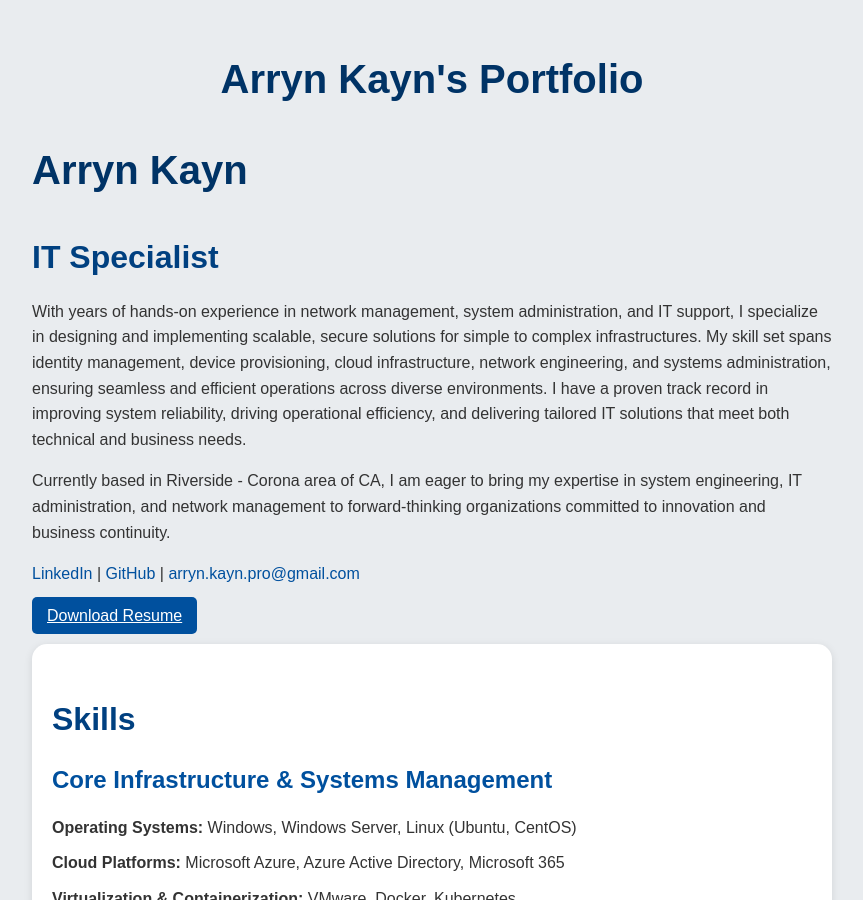
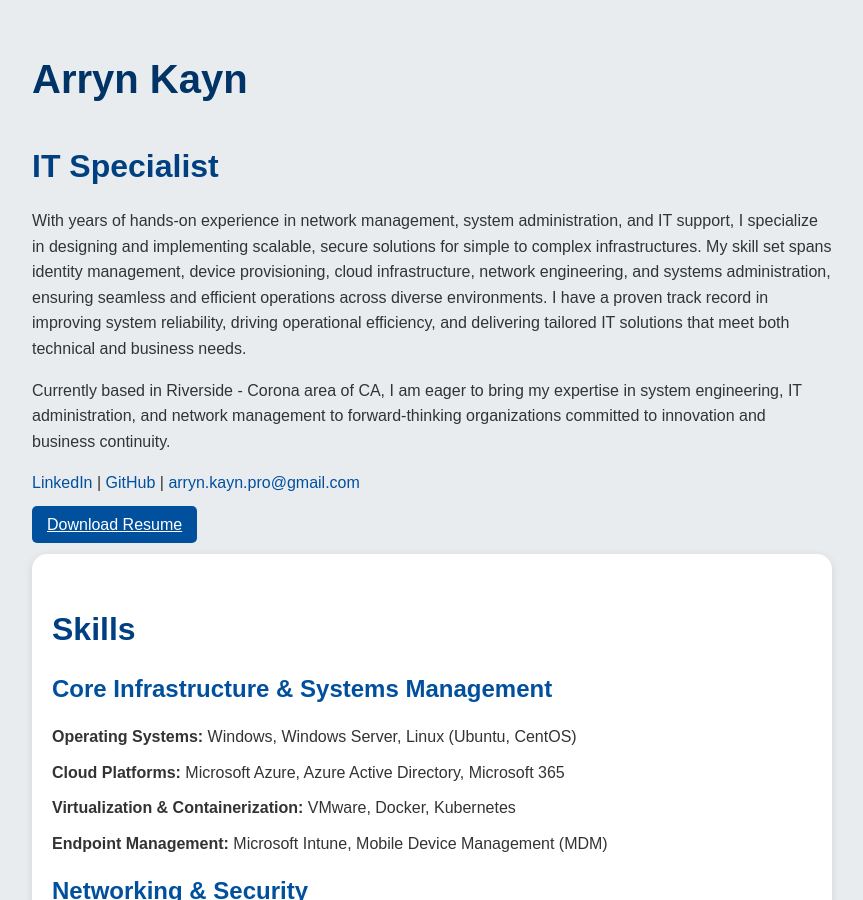
Before and after one commit to CyberBearPaw/Arryn-Kayns-Portfolio, a Jekyll site: the page built from index.html, in a window 1280 px wide and 900 px high. Shown: the whole window, without its empty margins (208-1071 px from the left). Built offline with Jekyll 4.4.1, drawn with Linux system fonts in a browser that asks for light colours.

Commit message:
Update default.html

```diff
--- a/_layouts/default.html
+++ b/_layouts/default.html
@@ -11,7 +11,7 @@
 </head>
 <body>
     <header>
-        <h1>{{ site.title }}</h1>
+
         <nav>
             <!-- Add your navigation links here -->
         </nav>
@@ -22,7 +22,7 @@
     </main>
 
     <footer>
-        <p>&copy; {{ site.time | date: '%Y' }} {{ site.author }}</p>
+
     </footer>
 </body>
 
```
